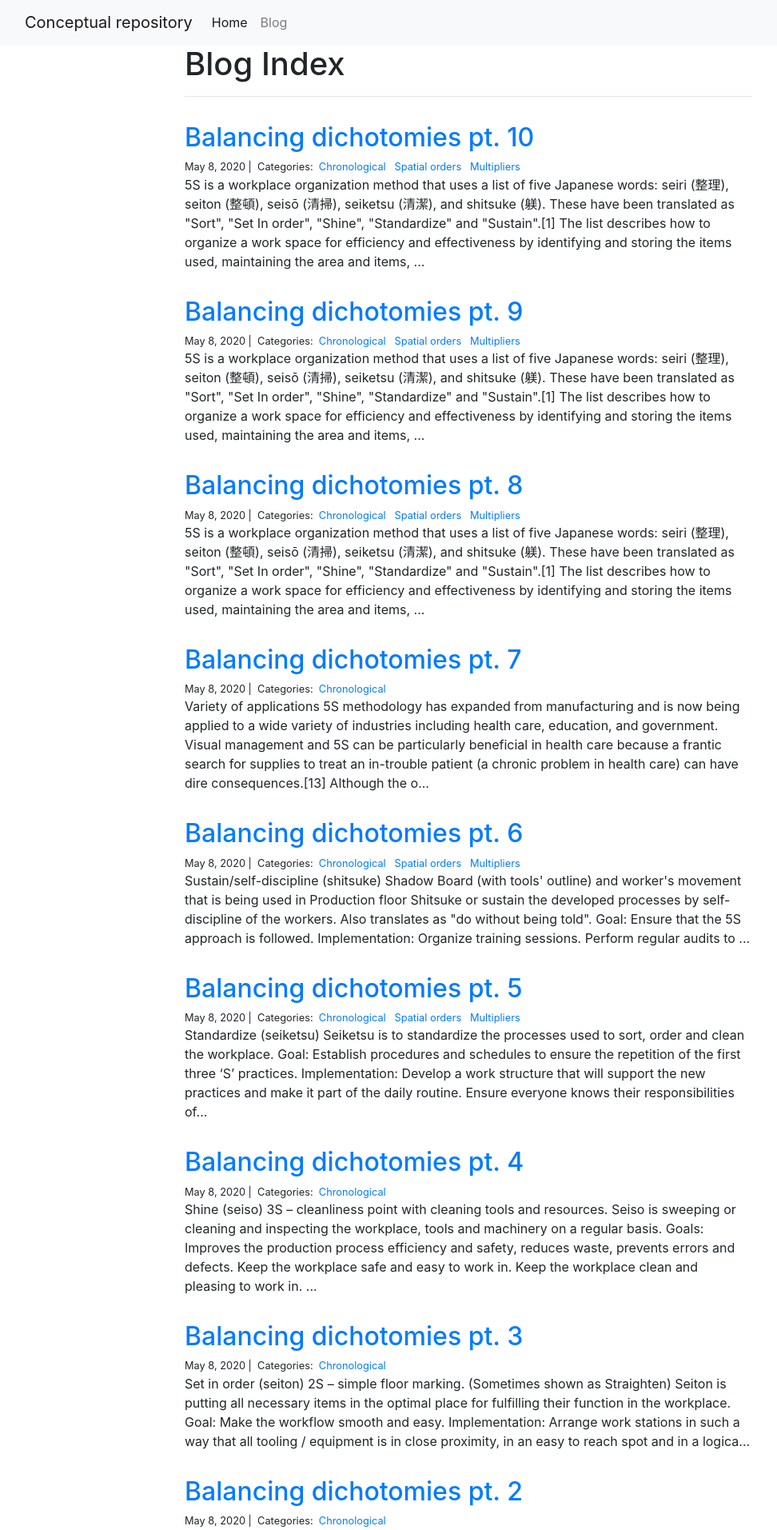
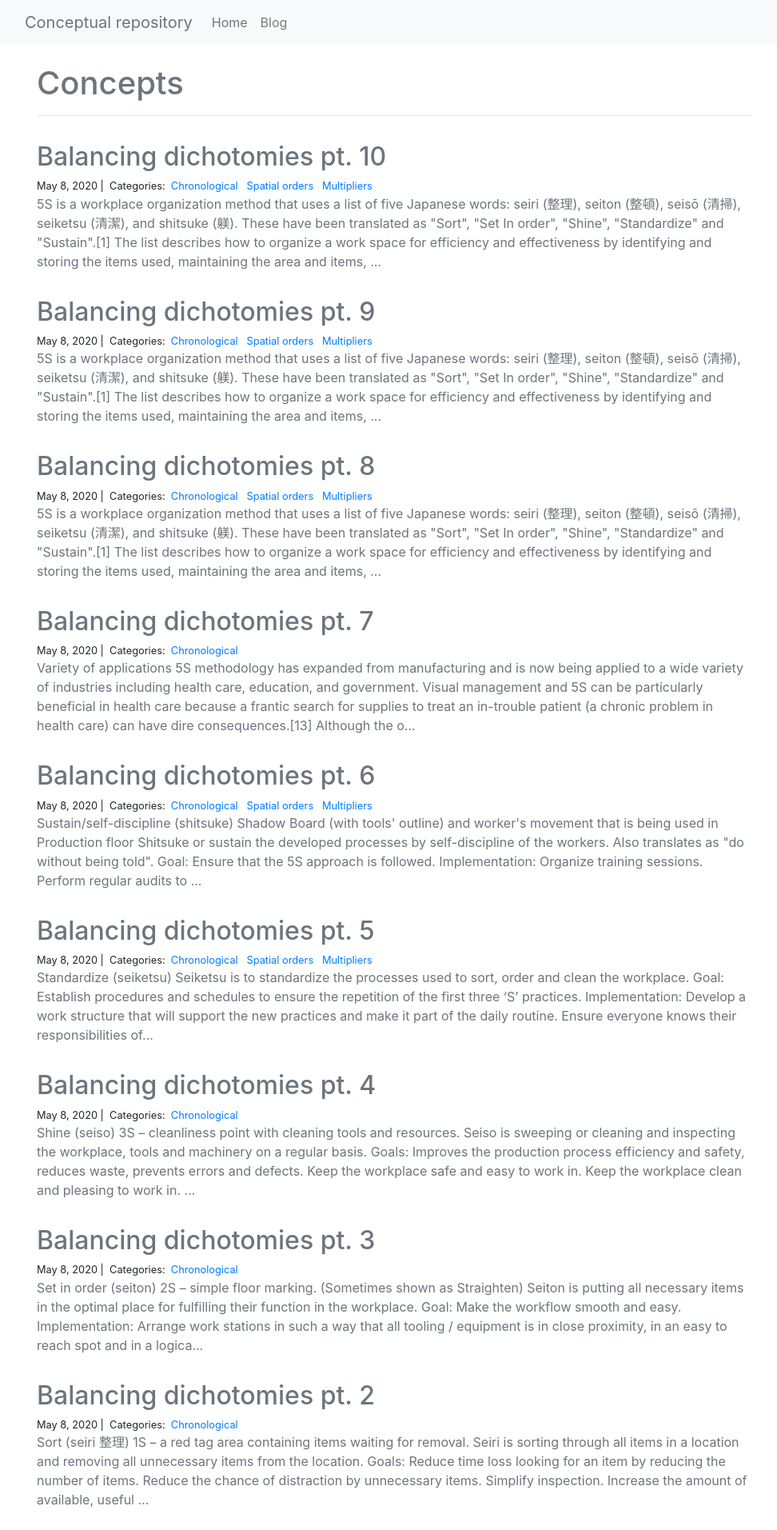
Before and after one commit to munrhalls/my-website, a Django app: page /blog/ in a window 1280 px wide. Shown: the top 1913 px of the page at 80% size, without its empty margins (54-1026 px from the left). Run offline with Django 3.2, Linux system fonts and the light colour scheme; data comes from the database, SQL or seed files in the repository; some libraries are stand-ins or nearby versions.

Commit message:
change coloring to be more graphene-like

```diff
--- a/blog/templates/blog_index.html
+++ b/blog/templates/blog_index.html
@@ -2,15 +2,15 @@
 
 {% block page_content %}
 
-<div class="col-md-8 offset-md-2">
+<div class="col-md-10 offset-md-0">
 
-    <h1>Blog Index</h1>
+    <h1 class="text-secondary pt-4">Concepts</h1>
 
     <hr>
 
     {% for post in posts %}
 
-    <h2 class="pt-3"><a href="{% url 'blog_detail' post.pk%}">{{ post.title }}</a></h2>
+    <h2 class="pt-3"><a class="text-secondary" href="{% url 'blog_detail' post.pk%}">{{ post.title }}</a></h2>
 
     <small>
 
@@ -30,7 +30,7 @@
 
     </small>
 
-    <p>{{ post.body | slice:":400" }}...</p>
+    <p class="text-secondary">{{ post.body | slice:":400" }}...</p>
 
     {% endfor %}
 
--- a/personal_portfolio/templates/base.html
+++ b/personal_portfolio/templates/base.html
@@ -2,7 +2,7 @@
 
 <nav class="navbar navbar-expand-lg navbar-light bg-light">
     <div class="container">
-        <a class="navbar-brand" href="{% url 'project_index' %}">Conceptual repository</a>
+        <a class="navbar-brand text-secondary" href="{% url 'project_index' %}">Conceptual repository</a>
         <button class="navbar-toggler" type="button" data-toggle="collapse" data-target="#navbarSupportedContent" aria-controls="navbarSupportedContent" aria-expanded="false" aria-label="Toggle navigation">
           <span class="navbar-toggler-icon"></span>
         </button>
@@ -10,7 +10,7 @@
         <div class="collapse navbar-collapse" id="navbarSupportedContent">
           <ul class="navbar-nav mr-auto">
             <li class="nav-item active">
-              <a class="nav-link" href="{% url 'project_index' %}">Home</a>
+              <a class="nav-link text-secondary" href="{% url 'project_index' %}">Home</a>
             </li>
             <li class="nav-item">
               <a class="nav-link" href="{% url 'blog_index' %}">Blog</a>
```
